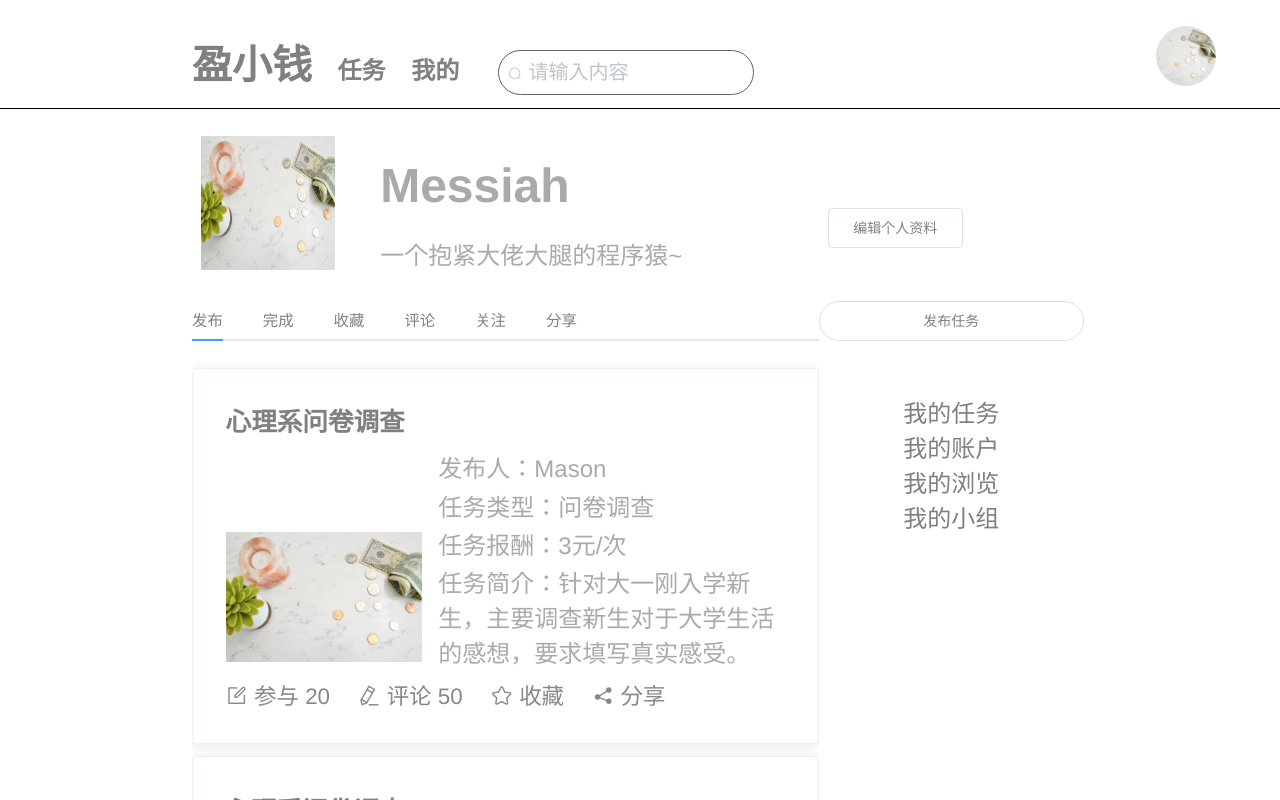
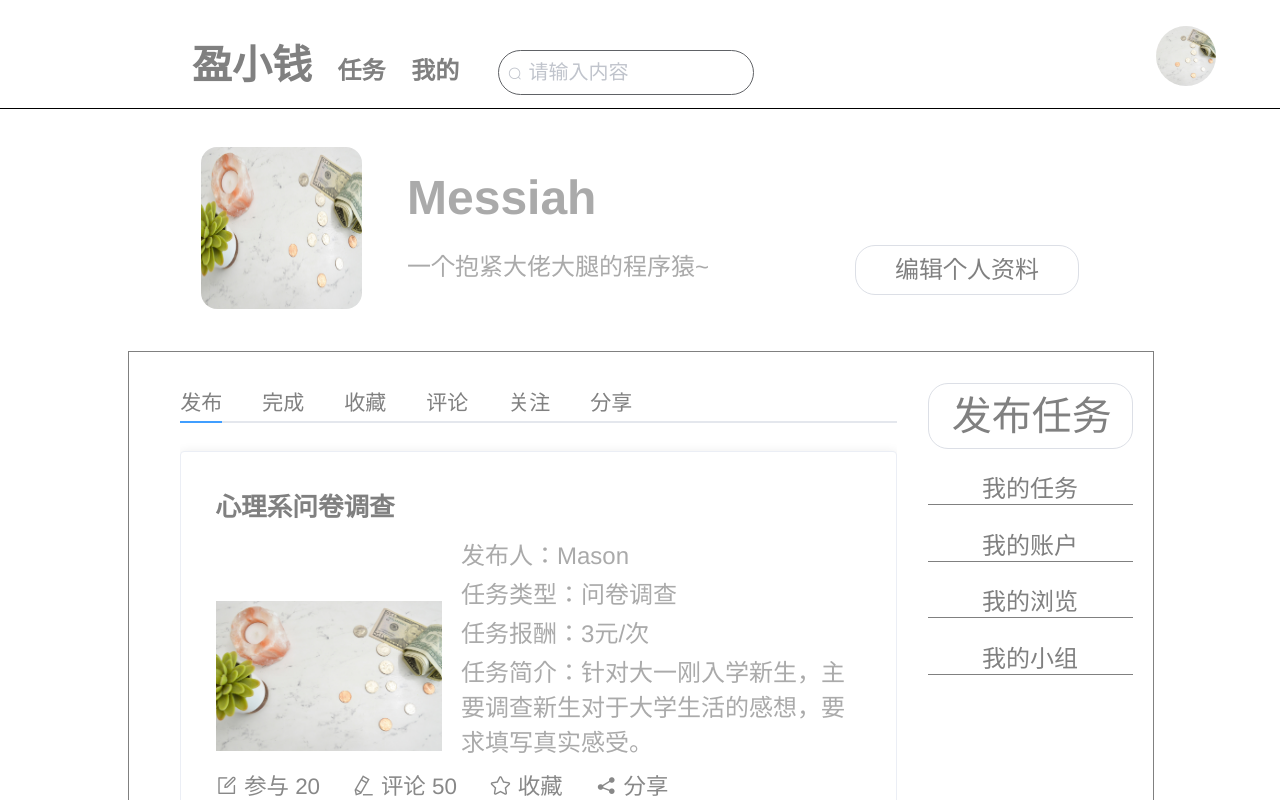
Before and after one commit to haowe-7/Fat-Wallet-FrontEnd, a Vue app: page /mainpage/myinfo in a window 1280 px wide. Shown: the top 800 px of the page. Built offline with nearby package versions, Linux system fonts and the light colour scheme.

Commit message:
MyInfoPage V0.0.3

```diff
--- a/src/components/MyInfoPage.vue
+++ b/src/components/MyInfoPage.vue
@@ -4,15 +4,16 @@
       <div id="user-icon">
       <img src="../assets/background.jpg"/>
       </div>
-      <div id="user-label-info">
+      <div id="user-label-info-div">
         <div id="user-name">Messiah</div>
         <div id="user-intro">一个抱紧大佬大腿的程序猿~</div>
       </div>
-      <div id="edit-user-info-button">
-        <el-button id="tag5">编辑个人资料</el-button>
+      <div id="edit-user-info-button-div">
+        <el-button id="edit-user-info-button" round="">编辑个人资料</el-button>
       </div>
     </div>
     <div id="user-control-panel">
+      <div id="user-detail-info-panel">
         <el-tabs v-model="activeName" @tab-click="handleClick">
           <el-tab-pane class="user-control-tab-panel" name="release">
             <span slot="label" class='category-sub-title'>发布</span>
@@ -49,12 +50,13 @@
         </el-tabs>
       </div>
       <div id="user-nav-panel">
-      <el-button id="tag6" round>发布任务</el-button>
-      <div class="user-nav-div">
-        <div>我的任务</div>
-        <div>我的账户</div>
-        <div>我的浏览</div>
-        <div>我的小组</div>
+        <el-button id="publish-task-button" round>发布任务</el-button>
+        <div>
+          <div class="user-nav-div">我的任务</div>
+          <div class="user-nav-div">我的账户</div>
+          <div class="user-nav-div">我的浏览</div>
+          <div class="user-nav-div">我的小组</div>
+        </div>
       </div>
     </div>
   </div>
@@ -81,75 +83,121 @@ export default {
 </script>
 
 <style>
+
 #my-info-page-main {
+  width: 100%;
+}
+
+
+#user-info-panel {
   margin-left: 15%;
   margin-right: 15%;
-  width: 70%;
-}
-
-#user-info-panel {
   margin-top: 3%;
 }
 
+
 #user-control-panel {
   display: inline-block;
-  width: 70%;
   margin-top: 3%;
+  margin-left: 10%;
+  width: 80%;
+  background-color: white;
+  border: 1px solid gray;
 }
 
+
+#user-detail-info-panel {
+  display: inline-block;
+  margin-top: 3%;
+  margin-left: 5%;
+  width: 70%;
+  background-color: white;
+}
+
+
+#user-nav-panel {
+  display: inline-block;
+  vertical-align: top;
+  margin-top: 3%;
+  margin-left: 3%;
+  width: 20%;
+  background-color: white;
+}
+
+.category-sub-title {
+  font-size: 150%;
+  color: gray;
+}
+
+
+/*用户头像div*/
 #user-icon {
   display: inline-block;
-  width: 15%;
+  width: 18%;
   height:0px;
   margin-left: 1%;
-  padding-bottom:15%;
+  padding-bottom:18%;
   position:relative;
+
 }
 
+/* 用户头像 */
 #user-icon img {
   width: 100%;
   height: 100%;
   position: absolute;
+  border-radius: 10%;
 }
 
-#user-label-info {
+/*用户名+用户介绍 div*/
+#user-label-info-div {
   display: inline-block;
   vertical-align: top;
   width: 50%;
   margin-left: 5%;
+  height: 20%;
   color: #AAAAAA;
 }
 
+/*编辑个人资料按钮div*/
+#edit-user-info-button-div {
+  display: inline-block;
+  vertical-align: bottom;
+  width: 25%;
+  margin-bottom: 2%;
+}
+/*编辑个人资料按钮*/
 #edit-user-info-button {
-  display: inline-block;
-  vertical-align: top;
-  width: 15%;
-  margin-top: 8%;
+  width: 100%;
+  font-size: 150%;
 }
 
+/*用户名*/
 #user-name {
   margin-top: 5%;
   font-size: 300%;
   font-weight: bolder;
 }
 
+/*用户介绍文字*/
 #user-intro {
   margin-top: 5%;
   font-size: 150%
 }
 
-#user-nav-panel {
-  display: inline-block;
-  vertical-align: top;
-  margin-top: 3%;
-  width: 29.5%;
-}
-
+/*导航栏选项*/
 .user-nav-div {
-  margin-top: 20%;
+  margin-top: 10%;
   text-align: center;
   font-size: 150%;
   color: gray;
+  border-block-end: 1px solid gray;
+}
+
+/*发布任务按钮*/
+#publish-task-button {
+  width: 100%;
+  font-size: 250%;
 }
 
 
```
Lines whose indentation alone changed are shown as unchanged.
